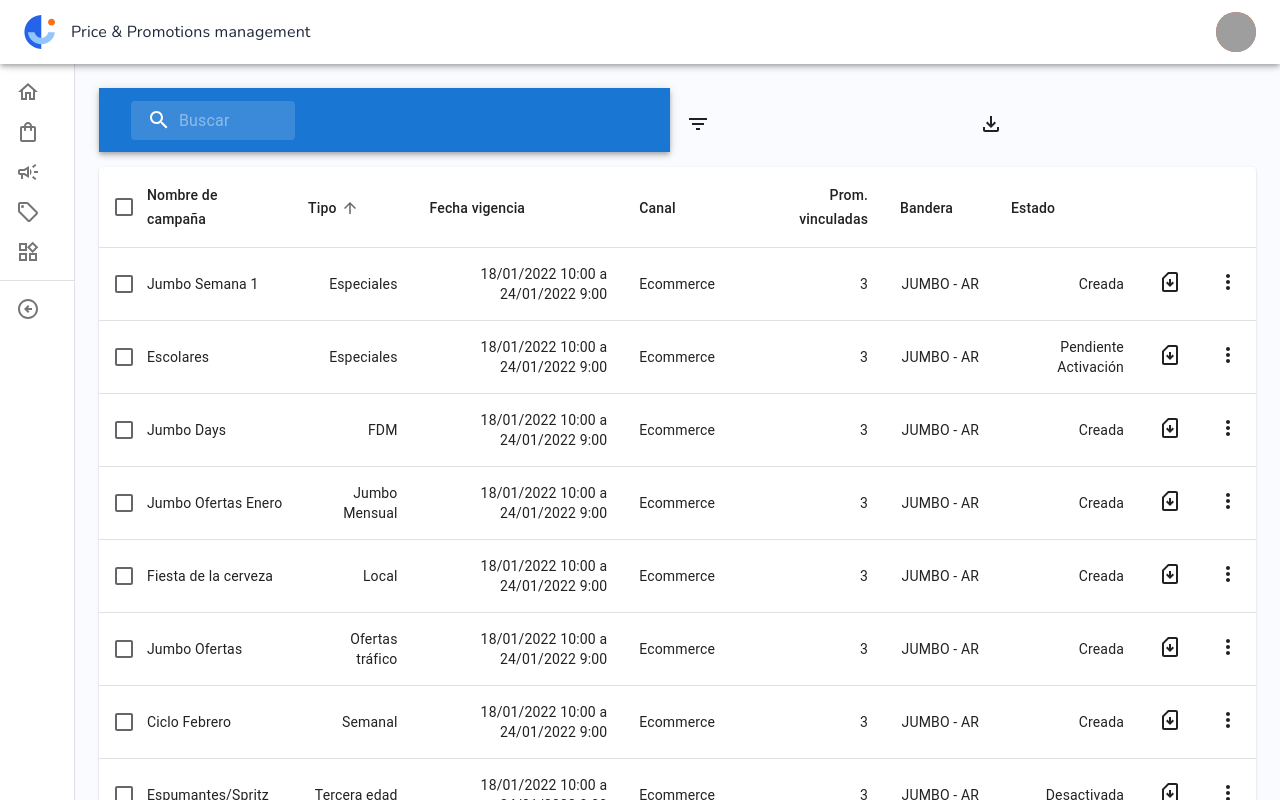
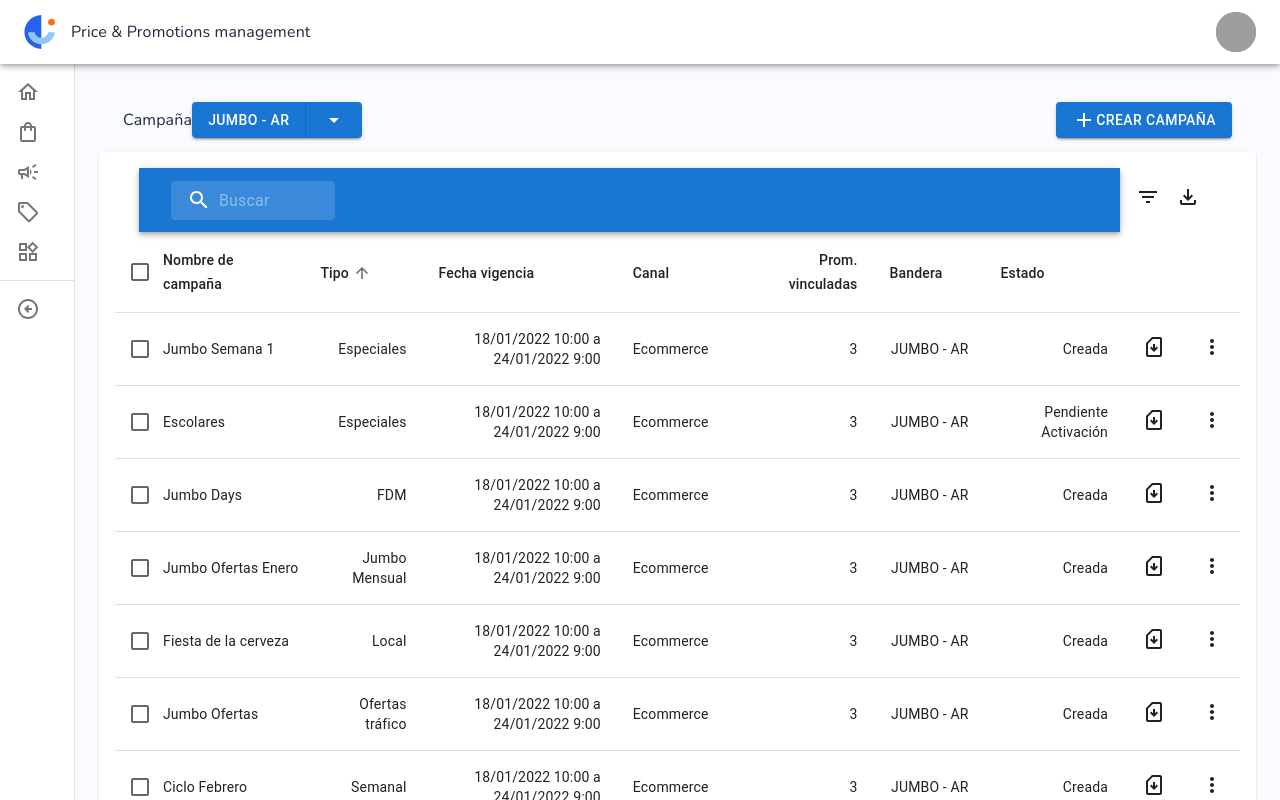
Before and after one commit to Dereemii/Prueba-FrontEnd, a React (Create React App) app: page / in a window 1280 px wide. Shown: the top 800 px of the page. Built offline with nearby package versions, Linux system fonts and the light colour scheme; grey boxes are pictures that could not be loaded.

Commit message:
[refactor] reorder components, applied card component for table, and added toolbar component to campaign toolbar and toolbartable

```diff
--- a/src/App.tsx
+++ b/src/App.tsx
@@ -7,7 +7,6 @@
       <Container maxWidth={false} disableGutters={true} >
         <ClippedDrawer/>
       </Container>
-
     </>
 
   )
--- a/src/Components/AppBar/BreadCrumb/BreadCrumb.tsx
+++ b/src/Components/CardContainer/CampaignToolBar/BreadCrumb/BreadCrumb.tsx
@@ -10,7 +10,7 @@
 
     return (
         <>
-            <ButtonGroup variant="contained" aria-label="outlined primary button group">
+            <ButtonGroup variant="contained" aria-label="outlined primary button group" >
                 <Button>JUMBO - AR</Button>
                 <Button>
                     <ArrowDropDownIcon />
--- /dev/null
+++ b/src/Components/CardContainer/CampaignToolBar/CampaignToolBar.tsx
@@ -0,0 +1,25 @@
+import { Box, Toolbar } from "@mui/material"
+
+import { BreadCrumb } from "./BreadCrumb/BreadCrumb"
+import { ButtonContained } from "./ButtonContained/ButtonContained"
+import Typography from '@mui/material/Typography';
+
+
+
+
+export const CampaignToolBar = () => {
+    return (
+        <Toolbar>
+            <Box sx={{ flexGrow: 1, display: { xs: 'none', sm: 'block' } }}>
+
+                <Typography style={{ color: '#1E293B', display: 'inline' }} sx={{ fontFamily: 'Nunito' }}>
+                Campaña
+                </Typography>
+
+                <BreadCrumb />
+            </Box>
+
+            <ButtonContained />
+        </Toolbar>
+    )
+}
--- /dev/null
+++ b/src/Components/CardContainer/Card.tsx
@@ -0,0 +1,17 @@
+import Card from '@mui/material/Card';
+import CardContent from '@mui/material/CardContent';
+
+import { TableToolBar } from './TableToolBar/TableToolBar';
+
+import EnhancedTable from './DataTable/DataTable';
+
+export default function BasicCard() {
+  return (
+    <Card sx={{ minWidth: 275 }}>
+      <CardContent>
+        <TableToolBar/>
+        <EnhancedTable/>
+      </CardContent>
+    </Card>
+  );
+}
--- a/src/Components/CardContainer/CardContainer.tsx
+++ /dev/null
@@ -1,21 +0,0 @@
-import Grid from '@mui/material/Grid';
-import { SearchBar } from './SearchBar/SearchBar';
-import { ActionsContainer } from './ActionsContainer/ActionsContainer';
-import DataTable from './DataTable/DataTable';
-
-
-export const CardContainer = () => {
-  return (
-    <>
-      <Grid container spacing={2} columns={16}>
-        <Grid item xs={8} >
-          <SearchBar />
-        </Grid>
-        <Grid item xs={8}>
-          <ActionsContainer/>
-        </Grid>
-      </Grid>
-      <DataTable/>
-    </>
-  )
-}
--- a/src/Components/CardContainer/DataTable/DataTable.tsx
+++ b/src/Components/CardContainer/DataTable/DataTable.tsx
@@ -10,7 +10,6 @@
 import TableRow from '@mui/material/TableRow';
 import TableSortLabel from '@mui/material/TableSortLabel';
 
-import Paper from '@mui/material/Paper';
 import Checkbox from '@mui/material/Checkbox';
 
 import SimCardDownloadOutlinedIcon from '@mui/icons-material/SimCardDownloadOutlined';
@@ -292,7 +291,7 @@
 
   return (
     <Box sx={{ width: '100%' }}>
-      <Paper sx={{ width: '100%', mb: 2 }}>
+
         <TableContainer>
           <Table
             sx={{ minWidth: 750 }}
@@ -307,7 +306,7 @@
               onRequestSort={handleRequestSort}
               rowCount={rows.length}
             />
-            <TableBody>
+            <TableBody >
               {/* if you don't need to support IE11, you can replace the `stableSort` call with:
               rows.slice().sort(getComparator(order, orderBy)) */}
               {stableSort(rows, getComparator(order, orderBy))
@@ -379,7 +378,7 @@
           onPageChange={handleChangePage}
           onRowsPerPageChange={handleChangeRowsPerPage}
         />
-      </Paper>
+
     </Box>
   );
 }
--- /dev/null
+++ b/src/Components/CardContainer/TableToolBar/TableToolBar.tsx
@@ -0,0 +1,14 @@
+import { SearchBar } from "./SearchBar/SearchBar"
+import { ActionsContainer } from "./ActionsContainer/ActionsContainer"
+import { Toolbar } from "@mui/material"
+
+export const TableToolBar = () => {
+    return (
+        <>
+            <Toolbar>
+                <SearchBar />
+                <ActionsContainer />
+            </Toolbar>
+        </>
+    )
+}
--- a/src/Components/ClippedDrawer/ClippedDrawer.tsx
+++ b/src/Components/ClippedDrawer/ClippedDrawer.tsx
@@ -5,7 +5,9 @@
 import Toolbar from '@mui/material/Toolbar';
 import Header from '../Header/Header';
 import { ListItems } from '../ListItems/ListItems';
-import { CardContainer } from '../CardContainer/CardContainer';
+
+import BasicCard from '../CardContainer/Card';
+import { CampaignToolBar } from '../CardContainer/CampaignToolBar/CampaignToolBar';
 
 
 
@@ -18,7 +20,8 @@
                 <ListItems />
                 <Box component="main" sx={{ flexGrow: 1, p: 3 }} style={{ background: '#FAFBFF' }}>
                     <Toolbar />
-                    <CardContainer />
+                    <CampaignToolBar/>
+                    <BasicCard />
                 </Box>
             </Box>
         </>
```
Also changed, not shown: src/Components/AppBar/AppBar.tsx (deleted, +0 -22 lines), src/Components/CardContainer/CampaignToolBar/ButtonContained/ButtonContained.tsx (renamed from src/Components/AppBar/ButtonContained/ButtonContained.tsx), src/Components/CardContainer/TableToolBar/ActionsContainer/ActionsContainer.tsx (renamed from src/Components/CardContainer/ActionsContainer/ActionsContainer.tsx), src/Components/CardContainer/TableToolBar/SearchBar/SearchBar.tsx (renamed from src/Components/CardContainer/SearchBar/SearchBar.tsx).
